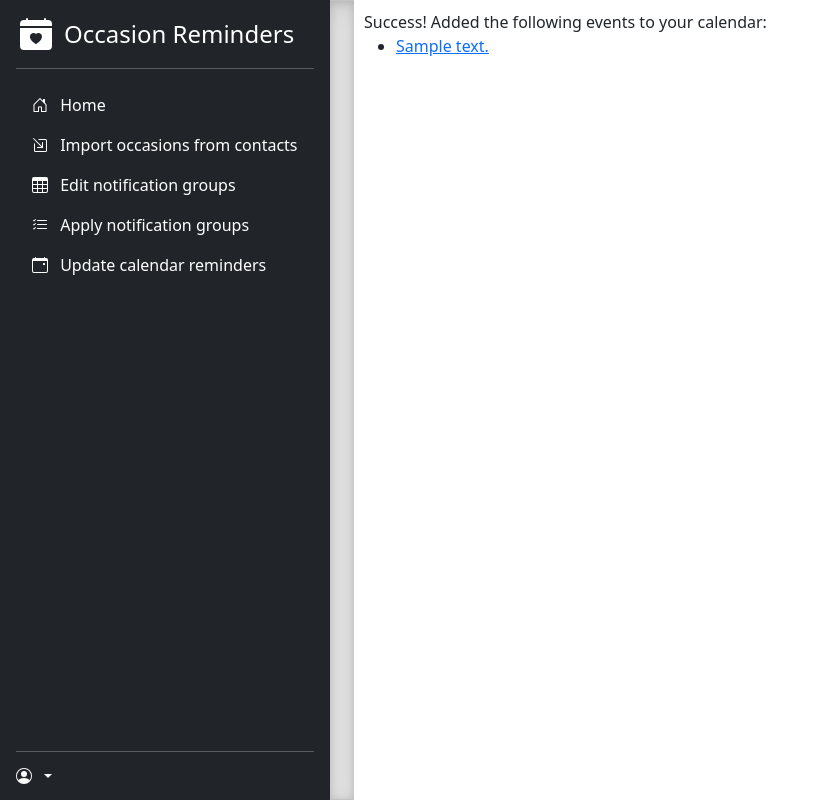
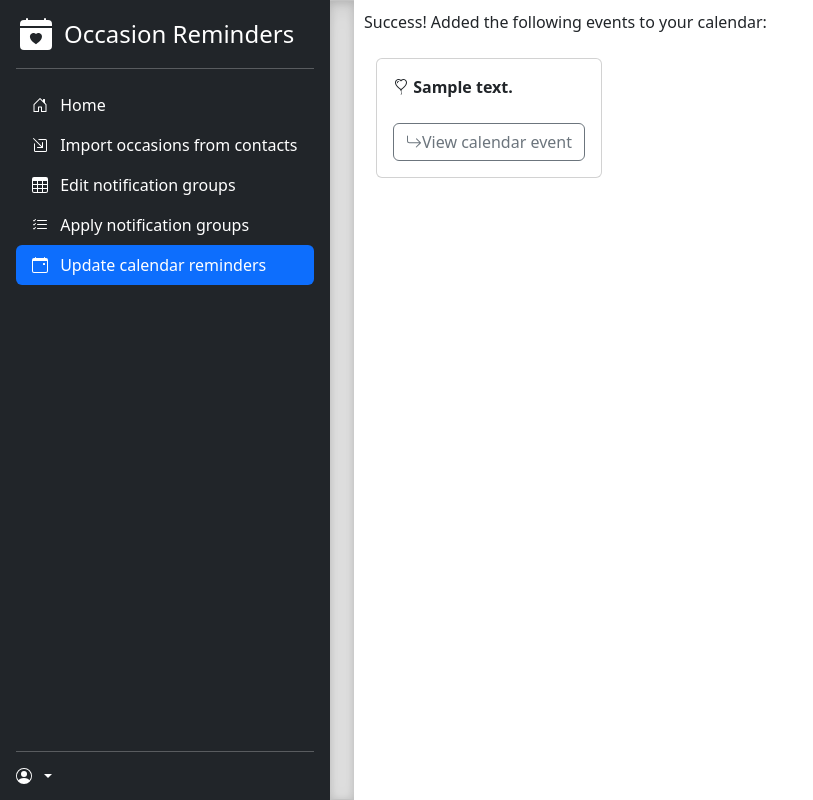
Before and after one commit to charlotte-bourg/occasion-reminders, a Flask app: template templates/events.html in a window 1280 px wide. Shown: the whole page, without its empty margins (0-813 px from the left). Run offline with Flask 3, Linux system fonts and the light colour scheme; the template is opened without the code that fills it: most values are stand-ins (such as "Sample title", 1, 10 or a date in 2020); some libraries are stand-ins or nearby versions.

Commit message:
update cards on events page

```diff
--- /dev/null
+++ b/static/cards.css
@@ -0,0 +1,6 @@
+/* div.card {
+    width: 18em;
+    height: 6em;
+    margin: 10px;
+    padding: 10px;
+  } */
--- a/templates/events.html
+++ b/templates/events.html
@@ -1,10 +1,31 @@
 {% extends 'sidebar-homepage.html' %}
-
+{% block head %}
+{{ super() }}
+<link href="/static/cards.css" rel="stylesheet">
+{% endblock %}
 {% block maincontent %}
 Success! Added the following events to your calendar:
+<br><br>
+<div class="container d-flex">
 {% for event in added_events %}
-<ul>
-    <li><a href={{ event.link }}>{{ event.summary }}</a></li></td>
-</ul>
+<div class="card" width="18" left-margin="10px" right-margin="10px">
+    <div class="card-body"><svg xmlns="http://www.w3.org/2000/svg" width="16" height="16" fill="currentColor" class="bi bi-balloon-heart" viewBox="0 0 16 16">
+        <path fill-rule="evenodd" d="m8 2.42-.717-.737c-1.13-1.161-3.243-.777-4.01.72-.35.685-.451 1.707.236 3.062C4.16 6.753 5.52 8.32 8 10.042c2.479-1.723 3.839-3.29 4.491-4.577.687-1.355.587-2.377.236-3.061-.767-1.498-2.88-1.882-4.01-.721L8 2.42Zm-.49 8.5c-10.78-7.44-3-13.155.359-10.063.045.041.089.084.132.129.043-.045.087-.088.132-.129 3.36-3.092 11.137 2.624.357 10.063l.235.468a.25.25 0 1 1-.448.224l-.008-.017c.008.11.02.202.037.29.054.27.161.488.419 1.003.288.578.235 1.15.076 1.629-.157.469-.422.867-.588 1.115l-.004.007a.25.25 0 1 1-.416-.278c.168-.252.4-.6.533-1.003.133-.396.163-.824-.049-1.246l-.013-.028c-.24-.48-.38-.758-.448-1.102a3.177 3.177 0 0 1-.052-.45l-.04.08a.25.25 0 1 1-.447-.224l.235-.468ZM6.013 2.06c-.649-.18-1.483.083-1.85.798-.131.258-.245.689-.08 1.335.063.244.414.198.487-.043.21-.697.627-1.447 1.359-1.692.217-.073.304-.337.084-.398Z"/>
+      </svg>
+      <strong>{{ event.summary }}</strong>
+      <br>
+      <br>
+      <a href={{ event.link }} class="btn btn-outline-secondary"><svg xmlns="http://www.w3.org/2000/svg" width="16" height="16" fill="currentColor" class="bi bi-arrow-return-right" viewBox="0 0 16 16">
+        <path fill-rule="evenodd" d="M1.5 1.5A.5.5 0 0 0 1 2v4.8a2.5 2.5 0 0 0 2.5 2.5h9.793l-3.347 3.346a.5.5 0 0 0 .708.708l4.2-4.2a.5.5 0 0 0 0-.708l-4-4a.5.5 0 0 0-.708.708L13.293 8.3H3.5A1.5 1.5 0 0 1 2 6.8V2a.5.5 0 0 0-.5-.5z"/>
+      </svg>View calendar event</a>
+    </div>
+</div>
 {% endfor %}
+</div>
+<script>
+    (() => {
+        'use strict'
+        document.querySelector("#preview").classList.add('active')
+      })()
+    </script>
 {% endblock %}
--- a/templates/sidebar-import-contacts.html
+++ b/templates/sidebar-import-contacts.html
@@ -45,7 +45,7 @@
     {% else %}
         <b>Import Status:</b> no previous imports
         <br><br>
-        <a href="/import-contacts-helper">Import contacts</a><br>
+        <a href="/import-contacts-helper" class="btn btn-primary">Import contacts</a><br>
     {% endif %}
 
     <!-- Note: if you have other occasions you'd like to bulk manage your reminders for, you can add them on the Apply Notification Groups page. -->
```
